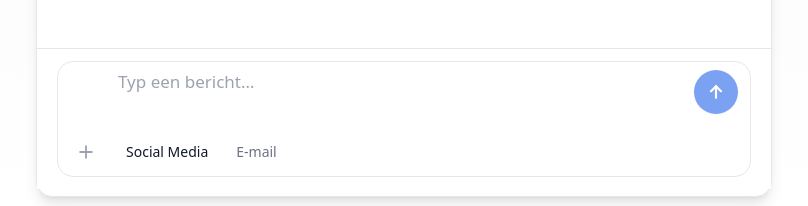
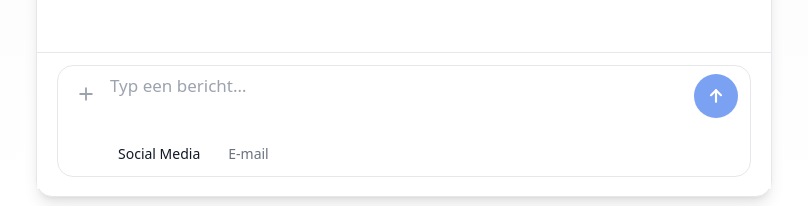
Before and after one commit to Blueline118/Blueline_chatpilotv2, a React (Vite) app: page / in a window 1280 px wide. Shown: the part 611-817 px from the top of the page, without its empty margins (236-1044 px from the left). Built offline with nearby package versions, Linux system fonts and the light colour scheme.

Commit message:
ui(input): + icoon en placeholder verticaal uitgelijnd; kanaalopties netjes ernaast met correcte spacing

```diff
--- a/src/components/BluelineChatpilot.jsx
+++ b/src/components/BluelineChatpilot.jsx
@@ -500,71 +500,28 @@ function InnerChatpilot() {
 <div className="sticky bottom-0 z-10 border-t border-gray-200 bg-white/95 backdrop-blur supports-[backdrop-filter]:bg-white/80">
   <div className="px-5 py-3">
     <form onSubmit={handleSend} aria-label="Bericht verzenden">
-      {/* Groot afgerond kader met 2 rijen, uitlijning via grid */}
       <div className="relative bg-white border border-[#e5e7eb] rounded-[16px] px-3 py-2 focus-within:ring-2 focus-within:ring-[#2563eb]/25">
-        {/* Grid: [kolom1=breedte + icoon] [kolom2=tekst] [kolom3=send] */}
-        <div className="grid grid-cols-[2.5rem_1fr_2.75rem] gap-x-2">
-          {/* ── Rij 1: lege spacer in kolom1 zodat tekst exact boven + komt ── */}
-          <div className="h-0 col-start-1" aria-hidden="true" />
-
-          {/* Tekstveld (kolom 2) */}
-          <div className="col-start-2">
-            <label htmlFor="message" className="sr-only">Typ een bericht…</label>
-            <textarea
-              id="message"
-              ref={inputRef}
-              rows={1}
-              className="w-full bg-transparent focus:outline-none resize-none min-h-[52px] text-[16px] md:text-[17px] leading-[1.45] placeholder:text-gray-400 placeholder:text-[16px] md:placeholder:text-[17px]"
-              placeholder="Typ een bericht…"
-              value={input}
-              onChange={(e) => { setInput(e.target.value); autoresizeTextarea(e.target); }}
-              onKeyDown={(e) => { if (e.key === 'Enter' && !e.shiftKey) { e.preventDefault(); handleSend(); } }}
-              aria-label="Bericht invoeren"
-              autoComplete="off"
-            />
-          </div>
-
-          {/* Verzendknop (kolom 3) */}
-          <div className="col-start-3 flex items-start justify-end">
-            <button
-              type="submit"
-              aria-label="Verzenden"
-              disabled={!input.trim()}
-              className={cx(
-                "w-11 h-11 rounded-full flex items-center justify-center shadow-sm transition-all duration-200",
-                !input.trim()
-                  ? "opacity-60 cursor-not-allowed bg-[#2563eb]"
-                  : "bg-[#2563eb] hover:brightness-110 hover:scale-[1.03] focus:outline-none focus-visible:ring-2 focus-visible:ring-[#2563eb]/40"
-              )}
-            >
-              <svg
-                viewBox="0 0 24 24"
-                className="w-5 h-5"
-                fill="none"
-                stroke="white"
-                strokeWidth="2.6"
-                strokeLinecap="round"
-                strokeLinejoin="round"
-                aria-hidden="true"
-              >
-                <path d="M12 19V5" />
-                <path d="M6 11l6-6 6 6" />
-              </svg>
-            </button>
-          </div>
-
-          {/* ── Rij 2: + in kolom1, kanaal-toggle in kolom2, lege kolom3 ── */}
-          <div className="col-start-1 mt-2 relative">
+        {/* Bovenste rij: + icoon, textarea, verzendknop */}
+        <div className="flex items-start gap-2">
+          {/* + icoon links */}
+          <div className="relative mt-1">
             <button
               type="button"
-              onClick={() => setProfileMenuOpen(v => !v)}
+              onClick={() => setProfileMenuOpen((v) => !v)}
               className="w-8 h-8 flex items-center justify-center text-gray-400 hover:text-gray-600 transition-colors"
               title="Klantprofiel kiezen"
               aria-haspopup="menu"
               aria-expanded={profileMenuOpen}
               aria-label="Klantprofiel kiezen"
             >
-              <svg viewBox="0 0 24 24" className="w-5 h-5" fill="none" stroke="currentColor" strokeWidth="2.2" strokeLinecap="round">
+              <svg
+                viewBox="0 0 24 24"
+                className="w-5 h-5"
+                fill="none"
+                stroke="currentColor"
+                strokeWidth="2.2"
+                strokeLinecap="round"
+              >
                 <path d="M12 5v14M5 12h14" />
               </svg>
             </button>
@@ -601,7 +558,53 @@ function InnerChatpilot() {
             )}
           </div>
 
-          <div className="col-start-2 mt-2 flex items-center gap-3">
+          {/* Tekstveld */}
+          <div className="flex-1">
+            <label htmlFor="message" className="sr-only">Typ een bericht…</label>
+            <textarea
+              id="message"
+              ref={inputRef}
+              rows={1}
+              className="w-full bg-transparent focus:outline-none resize-none min-h-[52px] text-[16px] md:text-[17px] leading-[1.45] placeholder:text-gray-400 placeholder:text-[16px] md:placeholder:text-[17px]"
+              placeholder="Typ een bericht…"
+              value={input}
+              onChange={(e) => { setInput(e.target.value); autoresizeTextarea(e.target); }}
+              onKeyDown={(e) => { if (e.key === 'Enter' && !e.shiftKey) { e.preventDefault(); handleSend(); } }}
+              aria-label="Bericht invoeren"
+              autoComplete="off"
+            />
+          </div>
+
+          {/* Verzendknop */}
+          <button
+            type="submit"
+            aria-label="Verzenden"
+            disabled={!input.trim()}
+            className={cx(
+              "w-11 h-11 rounded-full flex items-center justify-center shadow-sm transition-all duration-200",
+              !input.trim()
+                ? "opacity-60 cursor-not-allowed bg-[#2563eb]"
+                : "bg-[#2563eb] hover:brightness-110 hover:scale-[1.03] focus:outline-none focus-visible:ring-2 focus-visible:ring-[#2563eb]/40"
+            )}
+          >
+            <svg
+              viewBox="0 0 24 24"
+              className="w-5 h-5"
+              fill="none"
+              stroke="white"
+              strokeWidth="2.6"
+              strokeLinecap="round"
+              strokeLinejoin="round"
+              aria-hidden="true"
+            >
+              <path d="M12 19V5" />
+              <path d="M6 11l6-6 6 6" />
+            </svg>
+          </button>
+        </div>
+
+        {/* Onderste rij: kanaal-toggle netjes uitgelijnd naast het + icoon */}
+        <div className="flex items-center gap-3 mt-2 pl-10">
           {["Social Media", "E-mail"].map((t) => {
             const selected = messageType === t;
             return (
@@ -621,15 +624,12 @@ function InnerChatpilot() {
             );
           })}
         </div>
-
-          {/* lege plek in kolom3 van rij2 zodat layout klopt */}
-          <div className="col-start-3 mt-2" aria-hidden="true" />
-        </div>
       </div>
     </form>
   </div>
 </div>
 {/* /Dock */}
+
 
           </div>
 
```
Lines whose indentation alone changed are shown as unchanged.
